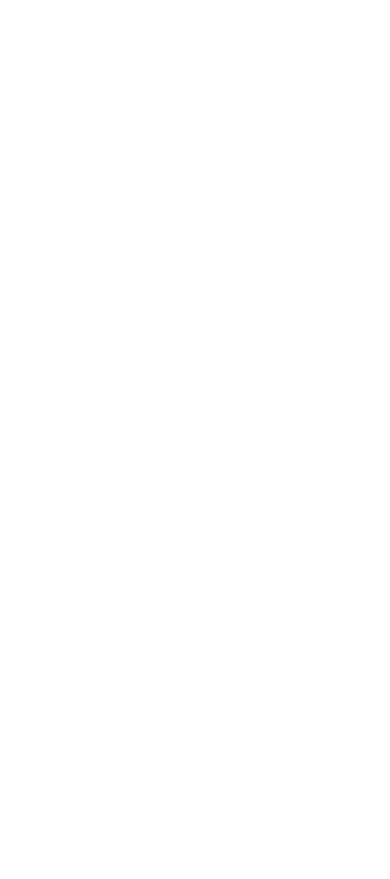
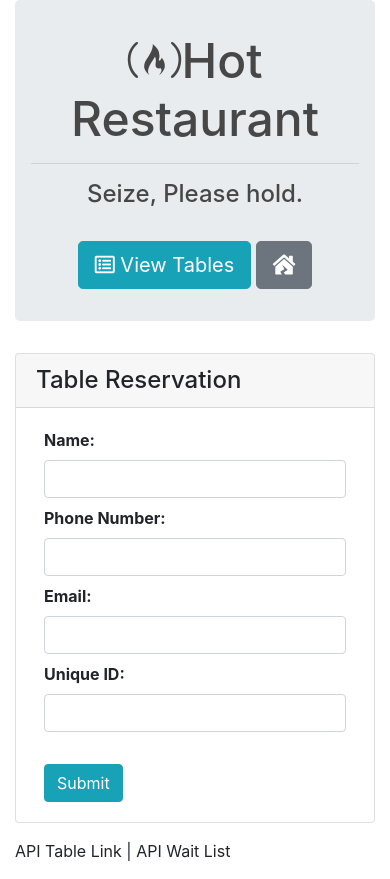
Before and after one commit to ElizabethClohosey/HotRestaurant, a plain HTML site: page reserve.html in a window 390 px wide. Before the commit the page ends 844 px from the top, so only its background shows below. Drawn offline with nearby package versions, Linux system fonts and the light colour scheme.

Commit message:
initial commit

```diff
--- a/assets/css/styles.css
+++ b/assets/css/styles.css
@@ -1,13 +1,20 @@
 /* body {
     background: coral;
 } */
+.display-3 {
+    color: rgb(71, 71, 71);
+    font-weight: 500;
+}
 
-.display-3, h6 {
-    font-weight: 500;
+ h2 {
     color: rgb(71, 71, 71);
 }
 
- h6 {
-    font-weight: 700;
-    font-size: 1.5rem;
-}
+@media only screen and (max-width: 767px) {
+    .display-3 {
+        font-size: 3em;
+    }
+    h2 {
+        font-size: 1.5em;
+    }
+ }
--- a/reserve.html
+++ b/reserve.html
@@ -0,0 +1,67 @@
+<!doctype html>
+<html lang="en">
+  <head>
+    <meta charset="utf-8">
+    <meta name="viewport" content="width=device-width, initial-scale=1, shrink-to-fit=no">
+    <link rel="stylesheet" href="https://stackpath.bootstrapcdn.com/bootstrap/4.3.1/css/bootstrap.min.css" integrity="sha384-ggOyR0iXCbMQv3Xipma34MD+dH/1fQ784/j6cY/iJTQUOhcWr7x9JvoRxT2MZw1T" crossorigin="anonymous">
+    <link rel="stylesheet" href="https://cdnjs.cloudflare.com/ajax/libs/font-awesome/5.11.2/css/all.min.css">
+    <link rel="stylesheet" href="assets/css/styles.css">
+
+    <title>Class Act</title>
+  </head>
+  <body class="container">
+      <header class="jumbotron text-center">
+          <h1 class="display-3"><i class="fab fa-free-code-camp"></i>Hot Restaurant</h1>
+          <hr>
+          <h2>Seize, Please hold.</h2>
+          <br>
+
+          <div>
+                <a class="btn btn-lg btn-info" href="/tables" role="button"><i class="far fa-list-alt"></i> View Tables</a>
+
+                <a class="btn btn-lg btn-secondary" href="/" role="button"><i class="fas fa-house-damage"></i></a>
+
+        </header>
+
+        <div class="row">
+                <div class="col-lg-12">
+                    <div class="card train-border">
+                        <div class="card-header h4">
+                        Table Reservation
+                        </div>
+                        <div class="card-body">
+                            <form>
+                                <div class="row ml-2 mr-2 mb-2">
+                                    <label class="font-weight-bold" for="name-input">Name:</label>
+                                    <input class="form-control" id="train-name" type="text">
+                                </div>
+                                <div class="row ml-2 mr-2 mb-2">
+                                    <label class="font-weight-bold" for="destination-input">Phone Number:</label>
+                                    <input class="form-control" id="destination" type="text">
+                                </div>
+                                <div class="row ml-2 mr-2 mb-2">
+                                    <label class="font-weight-bold" for="frequency-input">Email:</label>
+                                    <input class="form-control" id="frequency" type=text>
+                                </div>
+                                <div class="row ml-2 mr-2 mb-2">
+                                    <label class="font-weight-bold"for="first-input">Unique ID:</label>
+                                    <input class="form-control" id="initial-time">
+                                </div>
+                                <br>
+                                <button class="btn btn-info ml-2" id="submit" type="submit">Submit</button>
+                            </form>
+                        </div>
+                    </div>
+                </div>
+            </div>
+
+        <footer>
+            <p>
+            <p>API Table Link  |  API Wait List</p>
+        </footer>
+
+    <script src="https://code.jquery.com/jquery-3.3.1.slim.min.js" integrity="sha384-q8i/X+965DzO0rT7abK41JStQIAqVgRVzpbzo5smXKp4YfRvH+8abtTE1Pi6jizo" crossorigin="anonymous"></script>
+    <script src="https://cdnjs.cloudflare.com/ajax/libs/popper.js/1.14.7/umd/popper.min.js" integrity="sha384-UO2eT0CpHqdSJQ6hJty5KVphtPhzWj9WO1clHTMGa3JDZwrnQq4sF86dIHNDz0W1" crossorigin="anonymous"></script>
+    <script src="https://stackpath.bootstrapcdn.com/bootstrap/4.3.1/js/bootstrap.min.js" integrity="sha384-JjSmVgyd0p3pXB1rRibZUAYoIIy6OrQ6VrjIEaFf/nJGzIxFDsf4x0xIM+B07jRM" crossorigin="anonymous"></script>
+  </body>
+</html>
```
Also changed, not shown: index.html (+3 -3 lines), tables.html (+1 -31 lines).
